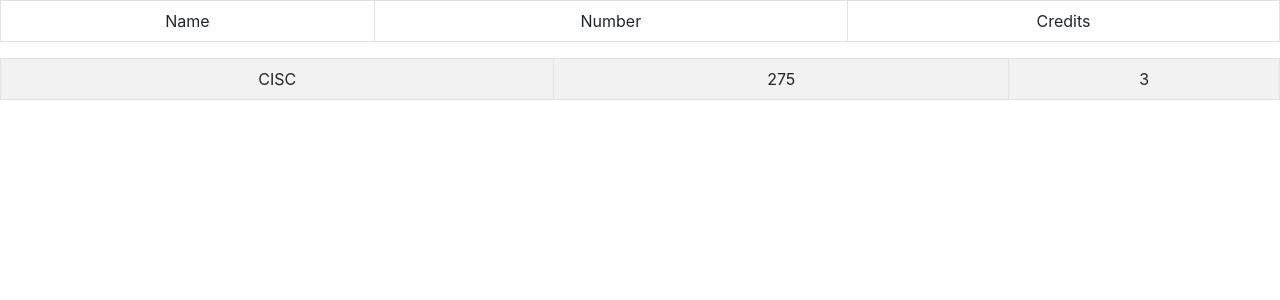
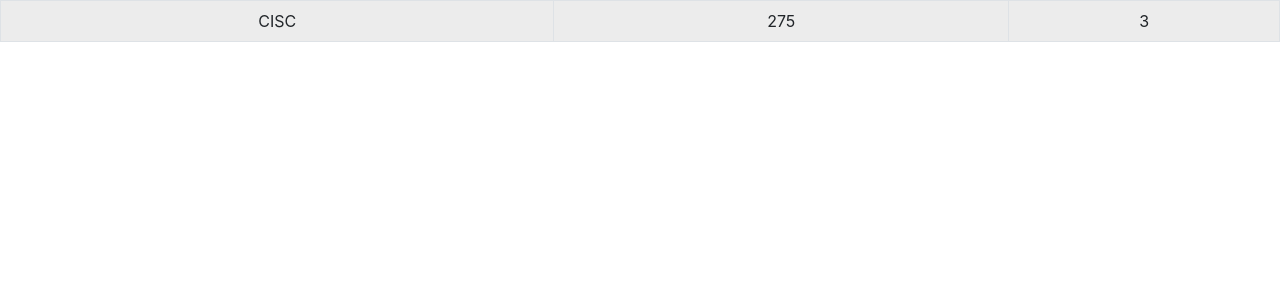
Before and after one commit to UD-CISC275-F21/ud-cis-scheduler-team-15, a React (Create React App) app: page / in a window 1280 px wide. Shown: the top 300 px of the page. Built offline with nearby package versions, Linux system fonts and the light colour scheme.

Commit message:
Removed a few lines so linter would stop being mad at me

```diff
--- a/src/App.tsx
+++ b/src/App.tsx
@@ -2,17 +2,16 @@ import "./App.css";
 import React, { useState } from "react";
 import COURSES from "./assets/courses.json";
 import { CourseViewer } from "./components/CourseViewer";
-import { SemesterViewer } from "./components/SemesterViewer";
+// import { SemesterViewer } from "./components/SemesterViewer";
 import { Course } from "./interfaces/course";
-import { Semester } from "./interfaces/semester";
+// import { Semester } from "./interfaces/semester";
 
 function App(): JSX.Element {
-    const [semester, setSemester] = useState<Semester>(COURSES[0] as Semester);
-    const [course, setCourse] = useState<Course>(COURSES[0].courses[0]);
+    // const [semester] = useState<Semester>(COURSES[0] as Semester);
+    const [course] = useState<Course>(COURSES[0].courses[0]);
 
     return (
         <div className="App">
-            <SemesterViewer semester={semester}></SemesterViewer>
             <CourseViewer course={course}></CourseViewer>
         </div>
     );
--- a/src/components/SemesterViewer.tsx
+++ b/src/components/SemesterViewer.tsx
@@ -1,9 +1,8 @@
 import React from "react";
 import { Table } from "react-bootstrap";
-import { Semester } from "../interfaces/semester";
-import { CourseViewer } from "./CourseViewer";
+// import { CourseViewer } from "./CourseViewer";
 
-export function SemesterViewer({semester}: {semester: Semester}): JSX.Element {
+export function SemesterViewer(/*{semester}: {semester: Semester}*/): JSX.Element {
     return (
         <Table striped={true} bordered hover>
             <thead>
```
